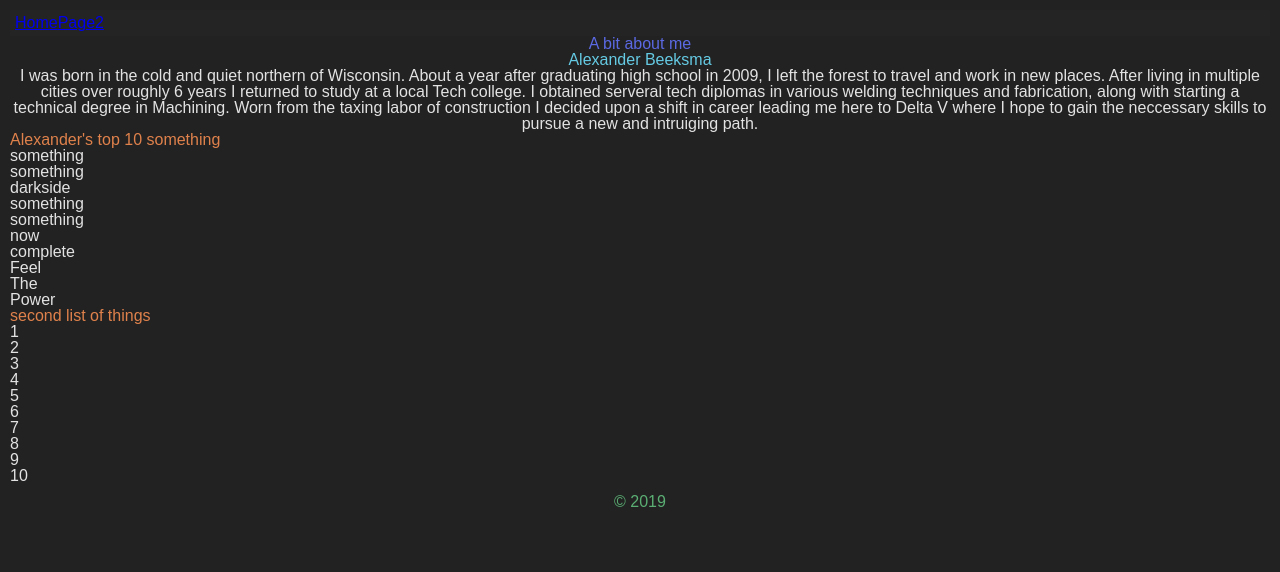
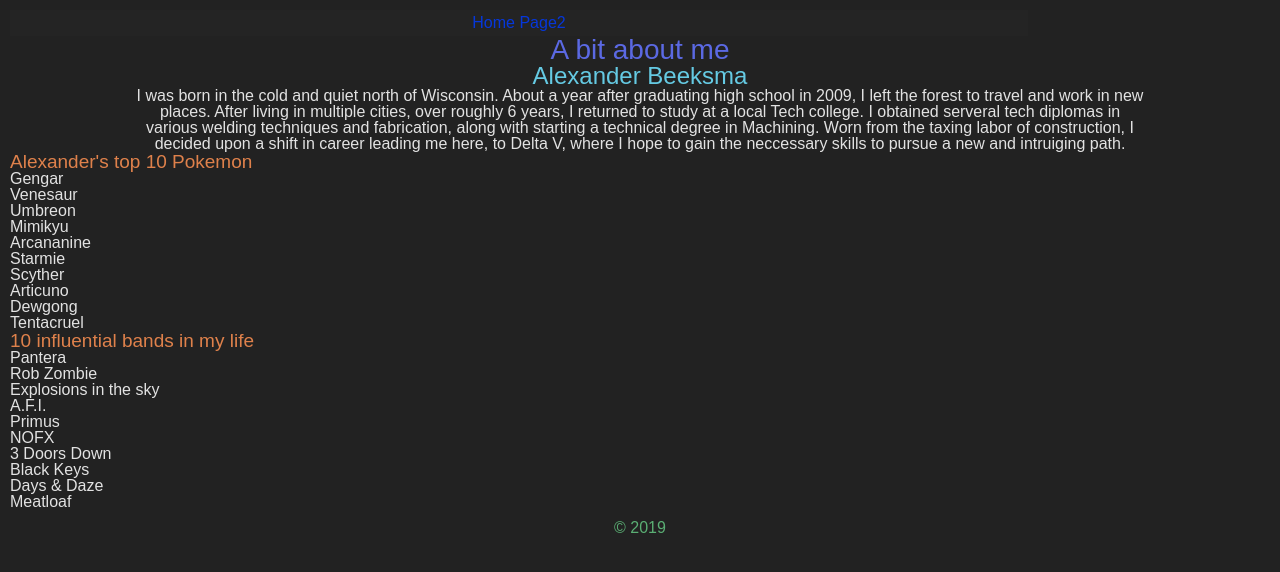
Before and after one commit to Abeeksma/about-me, a plain HTML site: page index.html in a window 1280 px wide. Drawn offline with Linux system fonts and the light colour scheme.

Commit message:
worked on styling, moved links and theyr'e in the wrong spot lost spacing

```diff
--- a/css/stylesheet.css
+++ b/css/stylesheet.css
@@ -1,4 +1,5 @@
 body {
+    max-width:100%;
     background-color:rgba(19, 19, 19, 0.932);
     margin: 10px;
     font-family: "josephine-sans", sans-serif;
@@ -7,31 +8,44 @@ body {
 }
 
 #navbar {
+    max-width:80%;
     text-align:center;
     background-color: rgba(37, 37, 37, 0.918);
     overflow: hidden;
     list-style-type:none;
     margin:0;
     padding:5px;
+    align-content:left;
 }
 
-#navlink {
-    float: left;
+.navlink {
+    text-align: center;
+    display:inline-block;
+
+}
+a {
+    text-decoration:none;
+    padding:40px, 25px;
+    color:rgba(0, 58, 248, 0.863);
 }
 
 h1 {
+    font-size: 28px;
     color:rgba(95, 110, 241, 0.932);
 }
 h2 {
+    font-size: 24px;
     color:rgba(106, 214, 241, 0.9320);
 }
 
 #blurb {
+    max-width:80%;
     margin:auto;
     border:20px rgb(160, 153, 153);
 }
 
 h3 {
+    font-size:19px;
     color:rgba(245, 140, 80, 0.897);
 }
 
--- a/index.html
+++ b/index.html
@@ -11,48 +11,48 @@
         <main>
             <nav>
                 <ul id="navbar">
-                    <li id="navlink"><a href="file:///D:/DeltaV/201/about-me/index.html">Home</a></li>
-                    <li id="navlink"><a href="file:///D:/DeltaV/201/about-me/indexpage2.html">Page2</a></li>
+                    <li class="navlink"><a href="file:///D:/DeltaV/201/about-me/index.html">Home</a></li>
+                    <li class="navlink"><a href="file:///D:/DeltaV/201/about-me/indexpage2.html">Page2</a></li>
                 </ul>
             </nav>
             <h1>A bit about me</h1>
             <h2>Alexander Beeksma</h2>
-            <div id="blurb"></div>
-                <p> I was born in the cold and quiet northern of Wisconsin. About a year after graduating high
-                    school in 2009, I left the forest to travel and work in new places. After living in multiple cities over roughly
-                    6 years I returned to study at a local Tech college. I obtained serveral tech diplomas in
+            <div id="blurb">
+                <p> I was born in the cold and quiet north of Wisconsin. About a year after graduating high
+                    school in 2009, I left the forest to travel and work in new places. After living in multiple cities, over roughly
+                    6 years, I returned to study at a local Tech college. I obtained serveral tech diplomas in
                     various welding techniques and fabrication, along with starting a technical degree in Machining.
-                    Worn from the taxing labor of construction I decided upon a shift in career leading me here to Delta V
+                    Worn from the taxing labor of construction, I decided upon a shift in career leading me here, to Delta V,
                     where I hope to gain the neccessary skills to pursue a new and intruiging path.</p>
             </div>
             <div id="top-ten">
-                <h3>Alexander's top 10 something</h3>
+                <h3>Alexander's top 10 Pokemon</h3>
                     <ol>
-                        <li>something</li>
-                        <li>something</li>
-                        <li>darkside</li>
-                        <li>something</li>
-                        <li>something</li>
-                        <li>now</li>
-                        <li>complete</li>
-                        <li>Feel</li>
-                        <li>The</li>
-                        <li>Power</li>
+                        <li>Gengar</li>
+                        <li>Venesaur</li>
+                        <li>Umbreon</li>
+                        <li>Mimikyu</li>
+                        <li>Arcananine</li>
+                        <li>Starmie</li>
+                        <li>Scyther</li>
+                        <li>Articuno</li>
+                        <li>Dewgong</li>
+                        <li>Tentacruel</li>
                     </ol>
             </div>
             <div id="otherlist">
-                <h3>second list of things</h3>
+                <h3>10 influential bands in my life</h3>
                     <ul>
-                        <li>1</li>
-                        <li>2</li>
-                        <li>3</li>
-                        <li>4</li>
-                        <li>5</li>
-                        <li>6</li>
-                        <li>7</li>
-                        <li>8</li>
-                        <li>9</li>
-                        <li>10</li>
+                        <li>Pantera</li>
+                        <li>Rob Zombie</li>
+                        <li>Explosions in the sky</li>
+                        <li>A.F.I.</li>
+                        <li>Primus</li>
+                        <li>NOFX</li>
+                        <li>3 Doors Down</li>
+                        <li>Black Keys</li>
+                        <li>Days & Daze</li>
+                        <li>Meatloaf</li>
                     </ul>
             </div>
             <footer>&copy; 2019</footer>
```
